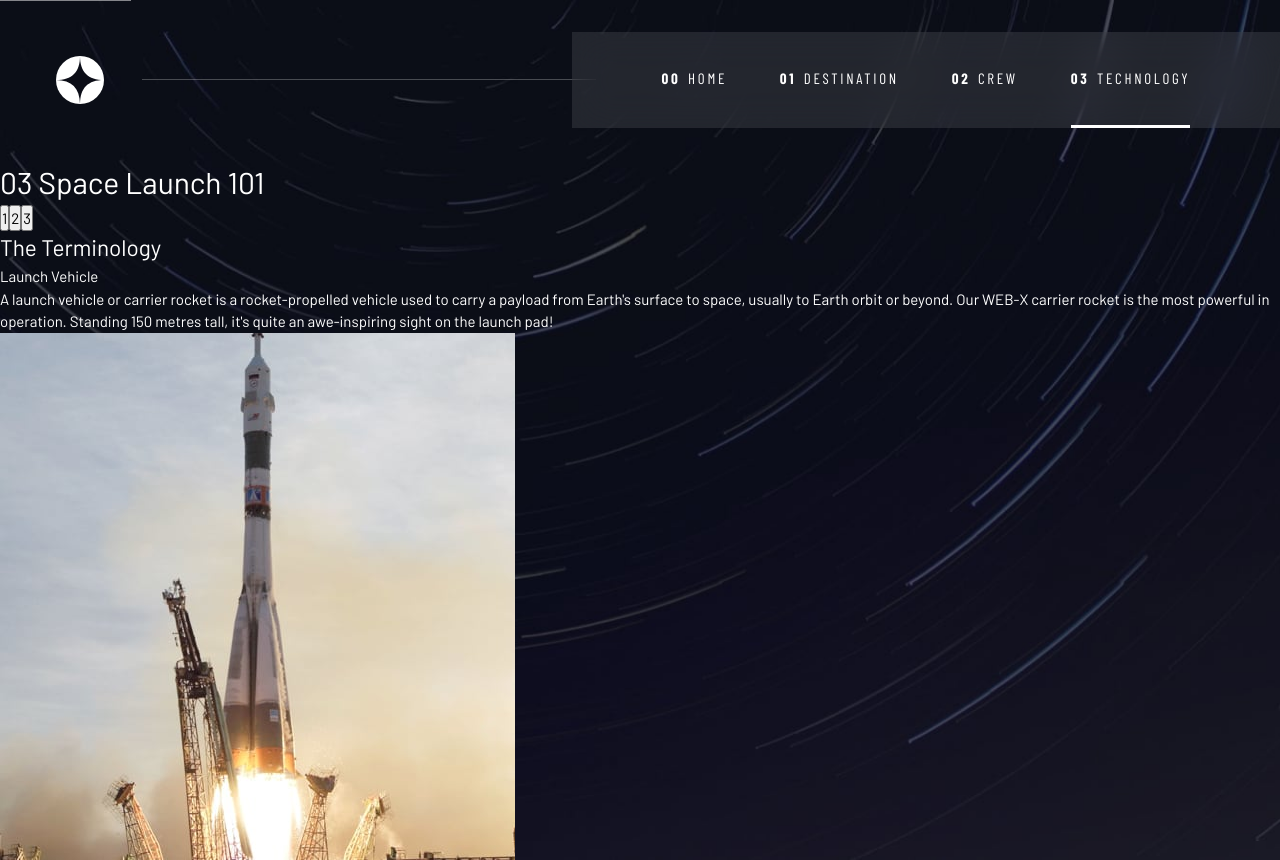
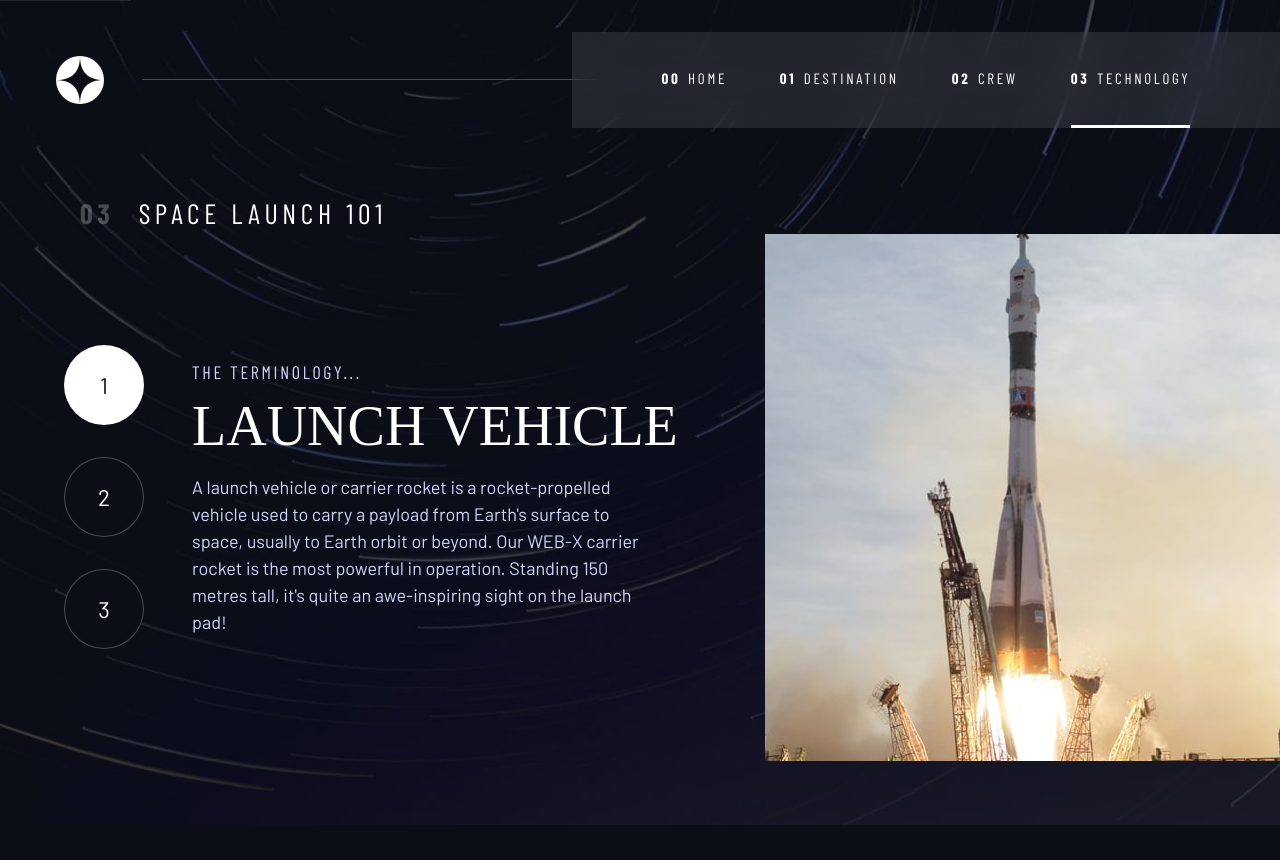
Before and after one commit to Carlos-A-P/space-tourism-website-react, a React (Create React App) app: page /technology in a window 1280 px wide. After the commit the page ends 825 px from the top, so only its background shows below. Built offline with nearby package versions, Linux system fonts and the light colour scheme; a web font is replaced by a local one.

Commit message:
added all functionallity to the page and now need to add animations and style preferences

```diff
--- a/src/pages/Crew.jsx
+++ b/src/pages/Crew.jsx
@@ -1,4 +1,4 @@
-import React, { useEffect, useState } from "react";
+import React, { useEffect, useState, useRef } from "react";
 import Data from "../helpers/data.json";
 import Douglas_png from "../assets/crew/image-douglas-hurley.png";
 import Douglas_webp from "../assets/crew/image-douglas-hurley.webp";
@@ -20,7 +20,35 @@ function Crew(props) {
 		props.changeBG("crew");
 	});
 
-	console.log(Data.destinations.map((x, index) => console.log(x.name, index)));
+	// console.log(Data.destinations.map((x, index) => console.log(x.name, index)));
+	const myBtn = useRef();
+
+	const [tabFocus, settabFocus] = useState(0);
+
+	const keyPress = (e) => {
+		const keydownLeft = 37;
+		const keydownRight = 39;
+
+		if (e.keyCode === keydownRight) {
+			if (tabFocus < 3) {
+				settabFocus(tabFocus + 1);
+				myBtn.current.children[tabFocus + 1].focus();
+			} else {
+				settabFocus(0);
+				myBtn.current.children[0].focus();
+			}
+		}
+
+		if (e.keyCode === keydownLeft) {
+			if (tabFocus > 0) {
+				settabFocus(tabFocus - 1);
+				myBtn.current.children[tabFocus - 1].focus();
+			} else {
+				settabFocus(3);
+				myBtn.current.children[3].focus();
+			}
+		}
+	};
 
 	const [currentPage, setCurrentPage] = useState("Douglas Hurley");
 	const [currentImage, setCurrentImage] = useState({
@@ -32,6 +60,7 @@ function Crew(props) {
 	const toggle = (index) => {
 		//if index wasn't clicked then set to the actual value which ends up opening it
 		setClicked(index);
+		settabFocus(index);
 		switch (index) {
 			case 0:
 				setCurrentPage("Douglas Hurley");
@@ -71,7 +100,7 @@ function Crew(props) {
 				<span aria-hidden="true">02</span> Meet your crew
 			</h1>
 
-			<div className="flex dot-selectors">
+			<div className="flex dot-selectors" ref={myBtn} onKeyDown={keyPress}>
 				{Data.crew.map((x, index) => {
 					return (
 						// console.log(x.name, index)
@@ -81,14 +110,12 @@ function Crew(props) {
 							className="dot-indicator"
 							aria-selected={currentPage === x.name ? true : false}
 							role="tab"
+							tabIndex={tabFocus === index ? "0" : "-1"}
 						>
 							<span className="sr-only">{x.role}</span>
 						</button>
 					);
 				})}
-				{/* <button className="dot-indicator" aria-selected="true" role="tab">
-					<span className="sr-only">Commander</span>
-				</button>*/}
 			</div>
 
 			<article className="crew-details flow" role="tabpanel" tabIndex="0">
@@ -98,7 +125,7 @@ function Crew(props) {
 					</h2>
 					<p className="fs-700 ff-serif uppercase">{Data.crew[clicked].name}</p>
 				</header>
-				<p>{Data.crew[clicked].bio}</p>
+				<p className="page-info fs-400 text-accent">{Data.crew[clicked].bio}</p>
 			</article>
 			<picture>
 				<source srcSet={currentImage.webp} type="image/webp" />
--- a/src/pages/Destination.jsx
+++ b/src/pages/Destination.jsx
@@ -1,5 +1,4 @@
 import React, { useEffect, useRef, useState } from "react";
-// import Navbar from "../components/Navbar";
 import Data from "../helpers/data.json";
 import Moon_image from "../assets/destination/image-moon.png";
 import Moon_webp from "../assets/destination/image-moon.webp";
@@ -134,7 +133,7 @@ function Destination(props) {
 					{Data.destinations[clicked].name}
 				</h2>
 
-				<p className="text-accent fs-400">
+				<p className="page-info text-accent fs-400">
 					{Data.destinations[clicked].description}
 				</p>
 
--- a/src/pages/Home.jsx
+++ b/src/pages/Home.jsx
@@ -15,7 +15,7 @@ function Home(props) {
 					</span>
 				</h1>
 
-				<p className="text-accent fs-400">
+				<p className="page-info text-accent fs-400">
 					Let’s face it; if you want to go to space, you might as well genuinely
 					go to outer space and not hover kind of on the edge of it. Well sit
 					back, and relax because we’ll give you a truly out of this world
--- a/src/pages/Technology.jsx
+++ b/src/pages/Technology.jsx
@@ -1,51 +1,104 @@
-import React, { useEffect } from "react";
-// import Navbar from "../components/Navbar";
-import Vehicle_png from "../assets/technology/image-launch-vehicle-portrait.jpg";
-import Vehicle_webp from "../assets/technology/image-launch-vehicle-portrait.jpg";
+import React, { useEffect, useState } from "react";
+import Data from "../helpers/data.json";
+import Vehicle_portrait from "../assets/technology/image-launch-vehicle-portrait.jpg";
+import Vehicle_landscape from "../assets/technology/image-launch-vehicle-landscape.jpg";
+import Capsule_portrait from "../assets/technology/image-space-capsule-portrait.jpg";
+import Capsule_landscape from "../assets/technology/image-space-capsule-landscape.jpg";
+import Spaceport_portrait from "../assets/technology/image-spaceport-portrait.jpg";
+import Spaceport_landscape from "../assets/technology/image-spaceport-landscape.jpg";
 
 function Technology(props) {
 	useEffect(() => {
 		props.changeBG("technology");
 	});
+
+	const [currentPage, setCurrentPage] = useState("Launch vehicle");
+	const [currentImage, setCurrentImage] = useState({
+		portrait: Vehicle_portrait,
+		landscape: Vehicle_landscape,
+	});
+	const [clicked, setClicked] = useState(0);
+	// toggle function
+	const toggle = (index) => {
+		//if index wasn't clicked then set to the actual value which ends up opening it
+		setClicked(index);
+		// settabFocus(index);
+		switch (index) {
+			case 0:
+				setCurrentPage("Launch vehicle");
+				setCurrentImage({
+					...currentImage,
+					portrait: Vehicle_portrait,
+					landscape: Vehicle_landscape,
+				});
+				break;
+			case 1:
+				setCurrentPage("Spaceport");
+				setCurrentImage({
+					...currentImage,
+					portrait: Spaceport_portrait,
+					landscape: Spaceport_landscape,
+				});
+				break;
+			case 2:
+				setCurrentPage("Space capsule");
+				setCurrentImage({
+					...currentImage,
+					portrait: Capsule_portrait,
+					landscape: Capsule_landscape,
+				});
+				break;
+			default:
+				return null;
+		}
+	};
+
 	return (
-		<main id="main">
-			<h1 className="">
+		<main id="main" className="grid-container grid-container--tech flow">
+			<h1 className="fs-500 numbered-title">
 				<span aria-hidden="true">03</span> Space Launch 101
 			</h1>
-			<div className="bottom">
-				<div className="tech-description">
-					<div className="tabpanel-wrap">
-						<div className="number-tab">
-							<button aria-selected="true" role="tab">
-								1
+			<div className="flex number-selectors">
+				{Data.technology.map((item, index) => {
+					return (
+						<button
+							key={index}
+							onClick={() => toggle(index)}
+							aria-selected={currentPage === item.name ? true : false}
+							role="tab"
+							className=""
+						>
+							{index + 1}
+							<span className="sr-only">{item.name}</span>
 						</button>
-							<button aria-selected="false" role="tab">
-								2
-							</button>
-							<button aria-selected="false" role="tab">
-								3
-							</button>
+					);
+				})}
 			</div>
 			{/* this can be a component */}
-						<article role="tabpanel" tabIndex="0">
+			<article className="tech-details flow" role="tabpanel" tabIndex="0">
 				<header>
-								<h2 className="">The Terminology</h2>
-								<p className="">Launch Vehicle</p>
+					<h2 className="text-accent fs-400 ff-sans-cond uppercase">
+						The Terminology...
+					</h2>
+					<p className="fs-700 ff-serif uppercase">
+						{Data.technology[clicked].name}
+					</p>
 				</header>
-							<p>
-								A launch vehicle or carrier rocket is a rocket-propelled vehicle
-								used to carry a payload from Earth's surface to space, usually
-								to Earth orbit or beyond. Our WEB-X carrier rocket is the most
-								powerful in operation. Standing 150 metres tall, it's quite an
-								awe-inspiring sight on the launch pad!
+				<p className="page-info fs-400 text-accent">
+					{Data.technology[clicked].description}
 				</p>
 			</article>
-					</div>
-					<picture>
-						<source srcSet={Vehicle_png} type="image/webp" />
-						<img src={Vehicle_webp} alt="Launch Vehicle" />
-					</picture>
-				</div>
+			<div className="picture">
+				<img
+					className="landscape"
+					src={currentImage.landscape}
+					alt="Launch Vehicle"
+				/>
+				<img
+					className="portrait"
+					src={currentImage.portrait}
+					alt="Launch Vehicle"
+				/>
 			</div>
 		</main>
 	);
--- a/src/styles/App.scss
+++ b/src/styles/App.scss
@@ -38,8 +38,12 @@ body {
 
 img,
 picture {
-	max-width: 100%;
+	max-width: 73%;
 	display: block;
+	margin-inline: auto;
+	@include desktop {
+		max-width: 93%;
+	}
 }
 
 /* make form elements easier to work with */
--- a/src/styles/Variables/_variables.scss
+++ b/src/styles/Variables/_variables.scss
@@ -27,10 +27,10 @@ $fs-500-lg: 1.25rem;
 $fs-400-lg: 1rem;
 
 $fs-800-xlg: 6.25rem;
-$fs-700-xlg: 3.5rem;
+$fs-700-xlg: calc(min(calc(1.5rem + 2.5vw), 3.5rem));
 // $fs-600-xlg: 2rem;
 $fs-500-xlg: 1.75rem;
-$fs-400-xlg: 1.125rem;
+$fs-400-xlg: calc(min(calc(0.8rem + 0.5vw), 1.125rem));
 
 // @include tablet {
 
--- a/src/styles/_destination.scss
+++ b/src/styles/_destination.scss
@@ -54,6 +54,7 @@ main.grid-container--destination {
 	picture {
 		grid-area: image;
 		max-width: 60%;
+		align-self: start;
 
 		@include desktop {
 			max-width: 80%;
--- a/src/styles/_home.scss
+++ b/src/styles/_home.scss
@@ -61,7 +61,7 @@
 }
 
 .hover-effect {
-	transition: all 0.5s ease-out;
+	transition: box-shadow 0.5s ease-out;
 
 	&:hover,
 	&:focus {
--- a/src/styles/_media-queries.scss
+++ b/src/styles/_media-queries.scss
@@ -1,5 +1,5 @@
 @mixin desktop {
-	@media screen and (min-width: 770px) {
+	@media screen and (min-width: 780px) {
 		// whatever i pass in here will be getting the styles at that particular breakpoint
 		@content;
 	}
--- a/src/styles/_navbar.scss
+++ b/src/styles/_navbar.scss
@@ -8,7 +8,7 @@
 	color: $clr-dark;
 	padding: 0.5rem 1rem;
 	margin-inline: auto;
-	transform: translateY(-100%);
+	transform: translateY(-101%);
 	transition: transform 0.2s ease-in;
 
 	&:focus {
@@ -86,7 +86,7 @@ ul.primary-navigation {
 		}
 	}
 
-	@media (min-width: 560px) and (max-width: 770px) {
+	@media (min-width: 560px) and (max-width: 780px) {
 		padding-inline: 3rem;
 	}
 
@@ -136,7 +136,7 @@ ul.primary-navigation {
 	font-weight: 700;
 	margin-right: 0.5em;
 
-	@media (min-width: 560px) and (max-width: 770px) {
+	@media (min-width: 560px) and (max-width: 780px) {
 		display: none;
 	}
 }
--- a/src/styles/_technology.scss
+++ b/src/styles/_technology.scss
@@ -4,11 +4,100 @@
 .technology {
 	background-image: url(../assets/technology/background-technology-mobile.jpg);
 
+	main.grid-container {
+		padding-inline: 0;
+	}
+
+	h2 {
+		letter-spacing: 2.36px;
+		margin-bottom: 10px;
+	}
+
+	.portrait {
+		display: none;
+	}
+
+	article,
+	h1 {
+		padding-left: 1rem;
+	}
+
+	main img {
+		max-width: 100%;
+	}
+
 	@include tablet {
 		background-image: url(../assets/technology/background-technology-tablet.jpg);
 		background-position: center center;
+
+		h2 {
+			letter-spacing: 2.7px;
+		}
 	}
 	@include desktop {
 		background-image: url(../assets/technology/background-technology-desktop.jpg);
+
+		.portrait {
+			display: block;
+		}
+		.landscape {
+			display: none;
+		}
 	}
 }
+
+main.grid-container--tech {
+	// centering with grid
+	grid-template-areas: "title" "image" "tabs" "content";
+	overflow: hidden;
+
+	@include desktop {
+		grid-template-columns: minmax(2rem, 1fr) auto repeat(2, minmax(0px, 80rem));
+
+		justify-items: start;
+		align-content: start;
+		grid-template-areas:
+			". title title title "
+			". tabs content image ";
+
+		picture {
+			max-width: 90%;
+			justify-self: end;
+			margin: 0;
+		}
+	}
+
+	.numbered-title {
+		grid-area: title;
+	}
+
+	.picture {
+		grid-area: image;
+		align-self: start;
+		justify-self: end;
+		margin: 0;
+	}
+
+	.number-selectors {
+		grid-area: tabs;
+		@include desktop {
+			grid-gap: 2rem;
+		}
+	}
+
+	.tech-details {
+		grid-area: content;
+	}
+}
+
+.grid-container--tech.flow > *:where(:not(:first-child)) {
+	margin-top: 2rem;
+
+	@include tablet {
+		margin-top: 3.75rem;
+	}
+
+	@include desktop {
+		margin-top: 0;
+	}
+}
--- a/src/styles/_utility-classes.scss
+++ b/src/styles/_utility-classes.scss
@@ -69,8 +69,8 @@
 	}
 }
 
-.grid-container p {
-	max-width: 51ch;
+.page-info {
+	max-width: 459px;
 }
 
 .sr-only {
@@ -148,7 +148,7 @@
 .fs-700 {
 	font-size: $fs-700;
 	@include tablet {
-		font-size: $fs-700-xlg;
+		font-size: $fs-700-lg;
 	}
 	@include desktop {
 		font-size: $fs-700-xlg;
@@ -162,6 +162,9 @@
 	// @include desktop {
 	// 	font-size: $fs-600-xlg;
 	// }
+}
+.fs-550 {
+	font-size: $fs-300;
 }
 .fs-500 {
 	font-size: $fs-500;
@@ -181,9 +184,6 @@
 		font-size: $fs-400-xlg;
 	}
 }
-.fs-300 {
-	font-size: $fs-300;
-}
 .fs-200 {
 	font-size: $fs-200;
 }
@@ -199,11 +199,20 @@
 	font-family: $ff-sans-cond;
 	// font-size: $fs-500;
 	text-transform: uppercase;
-	letter-spacing: 4.72px;
+	letter-spacing: 2.7px;
 
 	@include tablet {
+		letter-spacing: 3.38px;
 		justify-self: start;
 		margin-top: 2rem;
+	}
+
+	@include desktop {
+		letter-spacing: 4.72px;
+	}
+
+	@media (min-width: 560px) and (max-width: 780px) {
+		margin-bottom: 1.75rem;
 	}
 }
 
@@ -244,7 +253,10 @@
 }
 
 .number-selectors {
-	flex-direction: column;
+	flex-direction: row;
+	@include desktop {
+		flex-direction: column;
+	}
 }
 
 .number-selectors > * {
@@ -253,11 +265,19 @@
 	border: 1px solid hsla(0, 0%, 100%, 0.25);
 	aspect-ratio: 1;
 	padding: 0;
-	width: 80px;
+	width: 40px;
 	border-radius: 50%;
-	font-size: 1.5em;
+	font-size: 1em;
 	font-weight: normal;
 	font-family: var(--ff-serif);
+
+	@include tablet {
+		font-size: 1.5em;
+		width: 60px;
+	}
+	@include desktop {
+		width: 80px;
+	}
 }
 
 .number-selectors [aria-selected="true"] {
```
Lines whose indentation alone changed are shown as unchanged.
